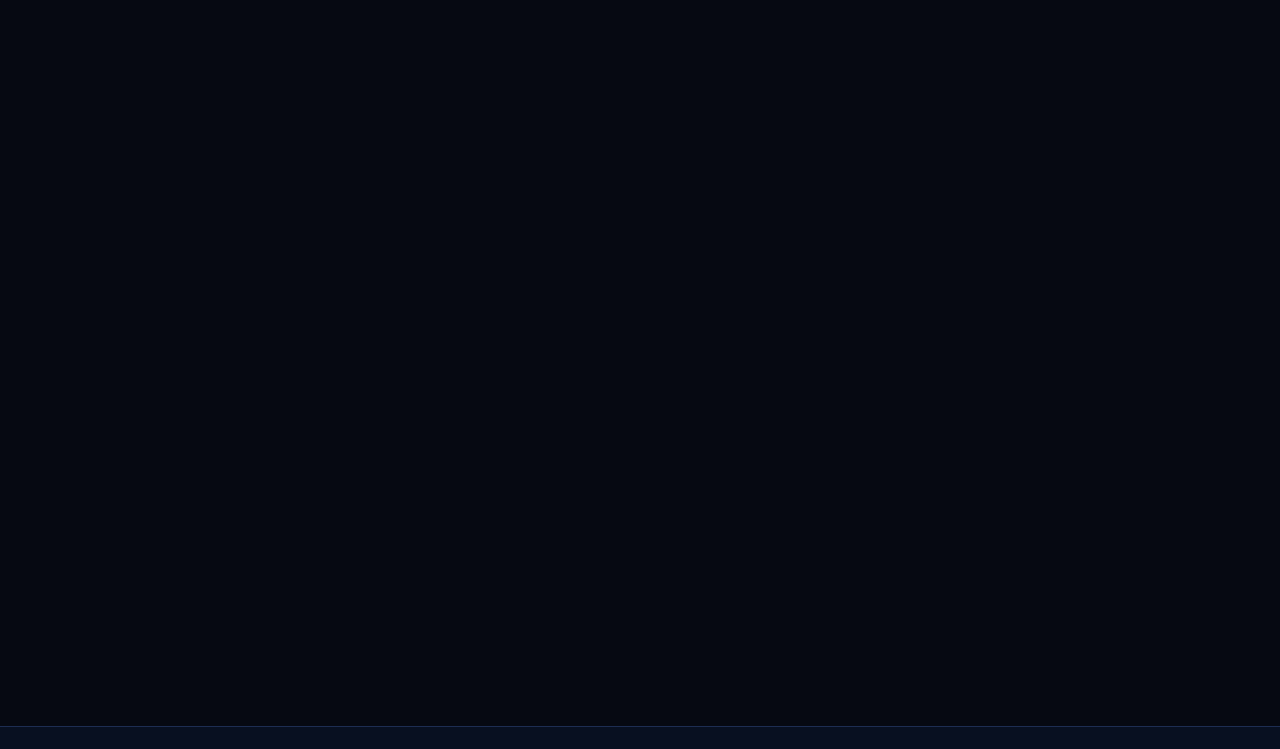
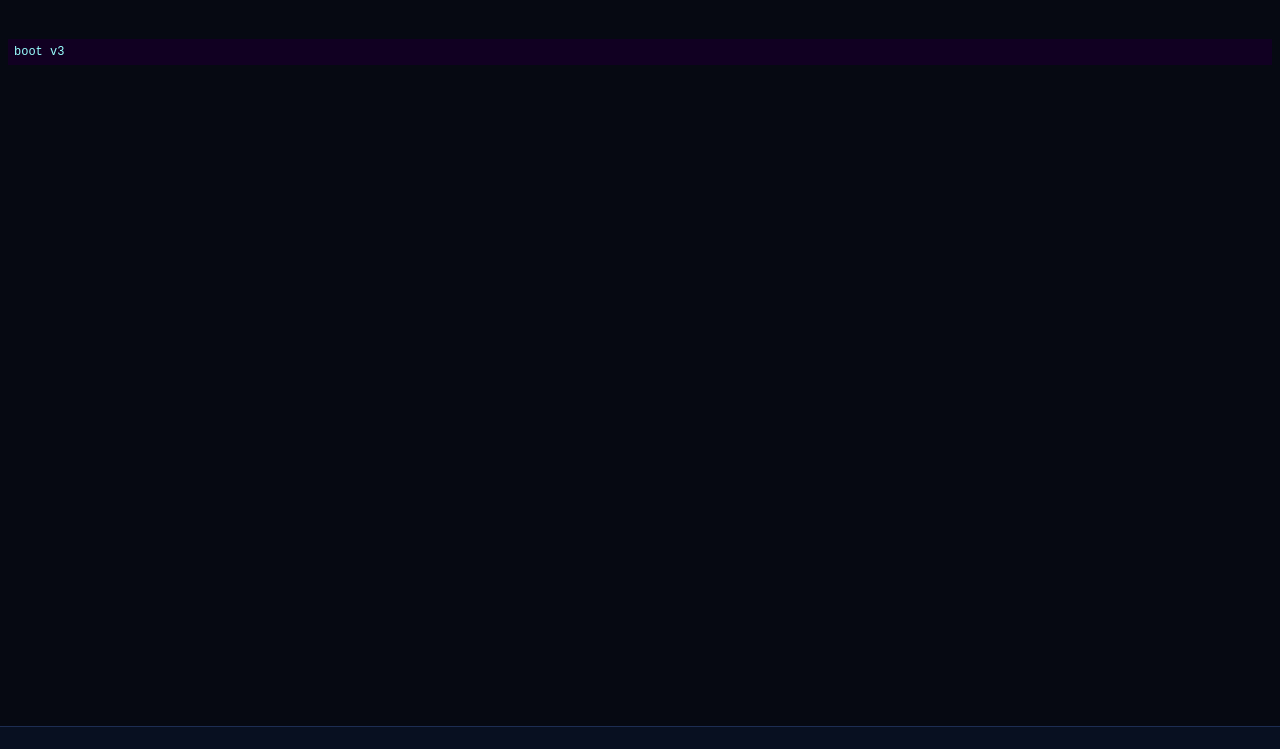
Before and after one commit to yatkevychvitaliy-cmyk/aion, a plain HTML site: page index.html in a window 1280 px wide. Shown: the part 51-800 px from the top of the page. Drawn offline with nearby package versions, Linux system fonts and the light colour scheme.

Commit message:
Update index.html

```diff
--- a/index.html
+++ b/index.html
@@ -30,6 +30,7 @@ button.on{border-color:var(--cy);color:var(--cy)}
 <button data-m="free" class="on"></button><button data-m="top"></button><button data-m="follow"></button><button id="tm"></button><button id="lg"></button>
 <span id="stat"></span></div>
 <div id="sheet"><div id="card"></div><div id="head"><span id="ht"></span><span id="hn"></span></div><div id="list"></div></div>
+<script>var dbg=document.createElement("div");dbg.style.cssText="position:fixed;top:90px;left:8px;right:8px;z-index:99;background:#102;color:#9ff;padding:6px;font:12px monospace";dbg.textContent="boot v3";document.body.appendChild(dbg);window.onerror=function(m,s,l,c){dbg.textContent="ERR: "+m+" @"+l+":"+c};</script>
 <script src="https://cdnjs.cloudflare.com/ajax/libs/three.js/r128/three.min.js"></script>
 <script>
 window.onerror=(m,s,l)=>{document.getElementById("stat").textContent="ERR: "+m+" (рядок "+l+")"};
```
